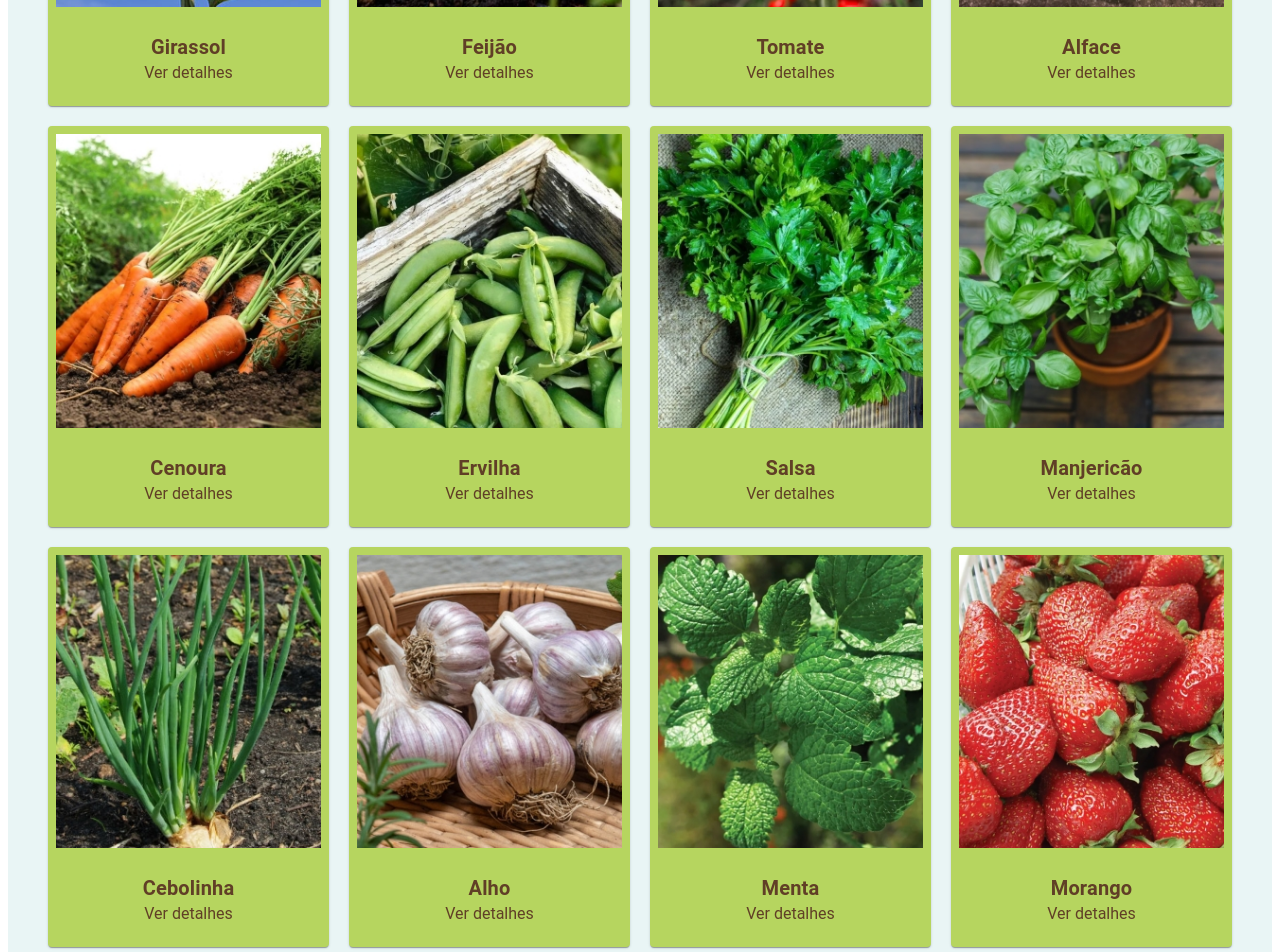
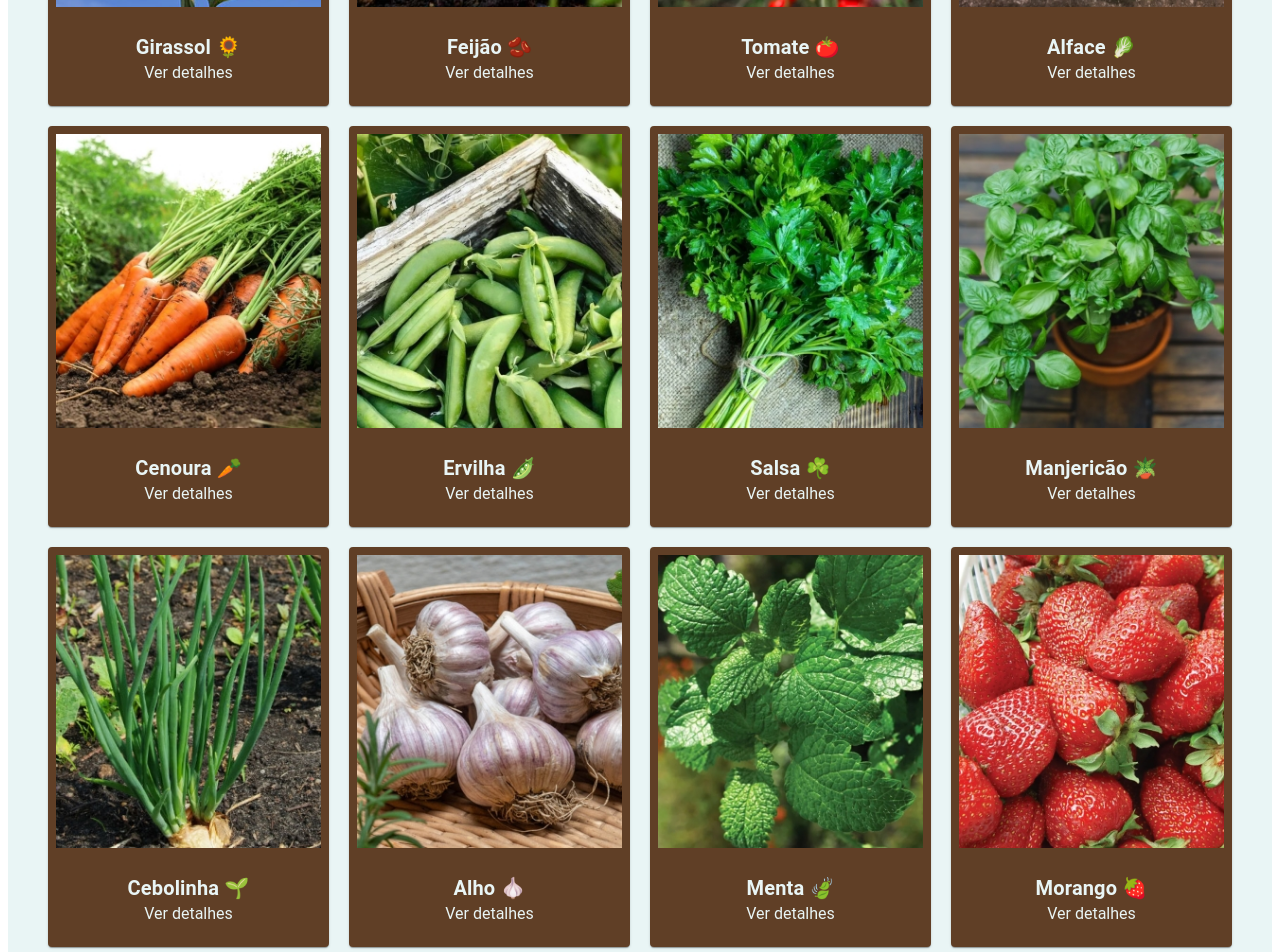
Before and after one commit to wllmrodr/Projeto_MC656, a React (Create React App) app: page /galeria in a window 1280 px wide. Shown: the part 460-1412 px from the top of the page. Built offline with nearby package versions, Linux system fonts and the light colour scheme; the HTML template or start-up script is replaced by a standard one.

Commit message:
adicionado modal com guia de plantio para cada planta

```diff
--- a/src/components/Galeria/Galeria.js
+++ b/src/components/Galeria/Galeria.js
@@ -41,8 +41,8 @@ const Galeria = () => {
           <Grid item xs={12} sm={6} md={3} key={plant.id}>
             <Card
               sx={{
-                backgroundColor: "#B6D55F",
-                color: "#603F26",
+                backgroundColor: "#603F26",
+                color: "#E9F5F5",
                 textAlign: "center",
               }}
             >
@@ -66,7 +66,7 @@ const Galeria = () => {
                   to={`/galeria/${plant.id}`}
                   style={{
                     textDecoration: "none",
-                    color: "#603F26",
+                    color: "#E9F5F5",
                     fontFamily: "'Roboto', sans-serif"
                   }}
                 >
--- a/src/components/PlantasCuriosidades.js
+++ b/src/components/PlantasCuriosidades.js
@@ -1,7 +1,7 @@
 const PlantasCuriosidades = [
   {
     id: 1,
-    name: "Girassol",
+    name: "Girassol 🌻",
     description: "O girassol é uma planta que se destaca por suas grandes flores amarelas que seguem o movimento do sol durante o dia.",
     details: [
       "Seu nome científico é Phaseolus vulgaris.",
@@ -10,10 +10,21 @@ const PlantasCuriosidades = [
       "Suas sementes são comestíveis e muito nutritivas.",
     ],
     image: "/images/plantas/girassol.jpg",
+    guide: {
+      difficulty: "⭐ Fácil - Ideal para iniciantes!",
+      steps: [
+        "Escolha o local: Escolha um local ensolarado (mínimo de 6 horas de sol por dia).",
+        "Prepare o solo: Certifique-se de que o solo esteja bem drenado e leve.",
+        "Plante as sementes: Plante as sementes a cerca de 2,5 cm de profundidade.",
+        "Regue: Mantenha o solo úmido, mas evite encharcar.",
+        "Cuide: Dê espaço entre as plantas para que cresçam bem.",
+        "💡 O girassol cresce rápido, então separe bem os espaços entre as plantas."
+      ]
+    },
   },
   {
     id: 2,
-    name: "Feijão",
+    name: "Feijão 🫘",
     description: "O feijão é uma plantinha que dá vagens verdes e dentro delas tem os feijões, que usamos para comer. Ele cresce rápido e é fácil de cuidar!",
     details: [
       "Seu nome científico é Helianthus annuus.",
@@ -22,10 +33,21 @@ const PlantasCuriosidades = [
       "Adora o sol e cresce mais bonito quando está bem iluminado, mas não gosta muito de água.",
     ],
     image: "/images/plantas/feijao.jpg",
+    guide: {
+      difficulty: "⭐ Fácil - Ideal para iniciantes!",
+      steps: [
+        "Escolha o local: Escolha um lugar com bastante sol.",
+        "Prepare o solo: Solo bem drenado e fértil.",
+        "Plante as sementes: Plante as sementes a 4-5 cm de profundidade.",
+        "Regue: Mantenha o solo úmido, sem encharcar.",
+        "Espaçamento: Dê espaço suficiente entre as plantas para elas crescerem sem competição.",
+        "💡 Plante as sementes a uma profundidade de 4-5 cm e dê bastante espaço entre as plantas para que elas cresçam com facilidade."
+      ]
+    },
   },
   {
     id: 3,
-    name: "Tomate",
+    name: "Tomate 🍅",
     description: "O tomate é uma planta que dá frutos deliciosos e versáteis, usados em saladas, molhos e muitas receitas.",
     details: [
       "Seu nome científico é Solanum lycopersicum.",
@@ -34,10 +56,21 @@ const PlantasCuriosidades = [
       "Apesar de muitas pessoas o considerarem um vegetal, ele é, na verdade, uma fruta!",
     ],
     image: "/images/plantas/tomate.jpg",
+    guide: {
+      difficulty: "⭐⭐ Moderada - Exige atenção regular.",
+      steps: [
+        "Escolha o local: Escolha um local ensolarado (mínimo de 6 horas de luz).",
+        "Prepare o solo: Solo fértil e bem drenado.",
+        "Plante as mudas: Plante as mudas de tomate, deixando as raízes cobertas, mas a parte superior da planta visível.",
+        "Regue: Regue regularmente, mas com cuidado para não encharcar.",
+        "Suporte: Coloque uma estaca ou treliça para apoiar o tomateiro enquanto cresce.",
+        "💡 Cuidado com as pragas, principalmente pulgões."
+      ]
+    },
   },
   {
     id: 4,
-    name: "Alface",
+    name: "Alface 🥬",
     description: "A alface é uma planta de folhas verdes que cresce rapidamente, perfeita para saladas frescas e saudáveis.",
     details: [
       "Seu nome científico é Lactuca sativa.",
@@ -47,10 +80,21 @@ const PlantasCuriosidades = [
       "Prefere um clima mais fresquinho, com temperaturas entre 15°C e 20°C. Se fizer muito calor, o alface pode começar a ficar amargo.",
     ],
     image: "/images/plantas/alface.jpg",
+    guide: {
+      difficulty: "⭐ Fácil - Ideal para iniciantes!",
+      steps: [
+        "Escolha o local: Escolha um local com sombra parcial (sem muito sol direto).",
+        "Prepare o solo: Solo leve e bem drenado.",
+        "Plante as sementes: Plante as sementes a 0,5 cm de profundidade.",
+        "Regue: Mantenha o solo sempre úmido.",
+        "Colha: Colha as folhas quando estiverem grandes o suficiente para consumo.",
+        "💡 Cuidado com a temperatura. Alface não gosta de calor intenso. Coloque em áreas mais frescas."
+      ]
+    },
   },
   {
     id: 5,
-    name: "Cenoura",
+    name: "Cenoura 🥕",
     description: "A cenoura é uma raiz comestível, famosa por sua cor laranja e por ser rica em vitamina A, ótima para a saúde dos olhos!",
     details: [
       "Seu nome científico é Daucus carota.",
@@ -59,10 +103,21 @@ const PlantasCuriosidades = [
       "Embora não substitua o protetor solar, pode ajudar no bronzeado de maneira natural! Isso acontece por causa do betacaroteno, que é um nutriente presente na cenoura e em outros alimentos de cor laranja e amarela.",
     ],
     image: "/images/plantas/cenoura.jpg",
+    guide: {
+      difficulty: "⭐⭐ Moderada - Exige atenção regular.",
+      steps: [
+        "Escolha o local: Escolha um local com bastante sol.",
+        "Prepare o solo: Solo solto e bem drenado, sem pedras.",
+        "Plante as sementes: Plante as sementes a 1 cm de profundidade e com espaçamento de 5 cm.",
+        "Regue: Regue com frequência, mas sem encharcar.",
+        "Colha: Colha quando as raízes estiverem grandes o suficiente, normalmente de 2 a 3 meses depois do plantio.",
+        "💡 Plante as sementes a 1 cm de profundidade e com espaçamento de 5 cm. Evite mexer no solo perto das raízes."
+      ]
+    },
   },
   {
     id: 6,
-    name: "Ervilha",
+    name: "Ervilha 🫛",
     description: "A ervilha é uma plantinha que dá vagens verdes, e dentro delas tem sementinhas pequenas e gostosas, que podemos comer fresquinhas ou cozidas.",
     details: [
       "Seu nome científico é Pisum sativum.",
@@ -70,10 +125,21 @@ const PlantasCuriosidades = [
       "São ricas em fibras, que ajudam o intestino a funcionar direitinho.",
     ],
     image: "../images/plantas/ervilha.jpg",
+    guide: {
+      difficulty: "⭐ Fácil - Ideal para iniciantes!",
+      steps: [
+        "Escolha o local: Escolha um local com sol ou sombra parcial.",
+        "Prepare o solo: Solo bem drenado e fértil.",
+        "Plante as sementes: Plante as sementes a 2-3 cm de profundidade.",
+        "Regue: Mantenha o solo úmido, mas não encharcado.",
+        "Colha: Colha as vagens quando estiverem grandes e cheias, mas ainda verdes.",
+        "💡 Coloque uma treliça ou suportes para as plantas se apoiarem. Ervilhas gostam de crescer em pé!"
+      ]
+    },
   },
   {
     id: 7,
-    name: "Salsa",
+    name: "Salsa ☘️",
     description: "A salsa é uma folhinha verde que usamos para temperar comida. Ela pode ser lisinha ou ter as folhas mais onduladas.",
     details: [
       "Seu nome científico é Petroselinum crispum.",
@@ -82,10 +148,21 @@ const PlantasCuriosidades = [
       "É um tempero usado em diferentes culturas ao redor do mundo, como, por exemplo, na culinária brasileira, italiana e tambén na chinesa.",
     ],
     image: "/images/plantas/salsa.jpg",
+    guide: {
+      difficulty: "⭐⭐ Moderada - Exige atenção regular.",
+      steps: [
+        "Escolha o local: Escolha um local com luz indireta (sombra parcial).",
+        "Prepare o solo: Solo bem drenado e fértil.",
+        "Plante as sementes: Plante as sementes a 1 cm de profundidade.",
+        "Regue: Mantenha o solo úmido, mas evite encharcar.",
+        "Colha: Colha as folhas conforme necessário para seu uso na cozinha.",
+        "💡 Pode levar algum tempo para germinar. Seja paciente!"
+      ]
+    },
   },
   {
     id: 8,
-    name: "Manjericão",
+    name: "Manjericão 🪴",
     description: "O manjericão é uma plantinha cheirosa que usamos para fazer molhos e temperar pratos gostosos, como pizza e macarrão.",
     details: [
       "Seu nome científico é Ocimum basilicum.",
@@ -94,10 +171,21 @@ const PlantasCuriosidades = [
       "Por ter um aroma forte, além de atrair abelhas, pode afastar outros insetos, o que ajuda a proteger outras plantas quanto plantado juntos!",
     ],
     image: "/images/plantas/manjericao.jpg",
+    guide: {
+      difficulty: "⭐ Fácil - Ideal para iniciantes!",
+      steps: [
+        "Escolha o local: Escolha um local com sol pleno (pelo menos 6 horas por dia).",
+        "Prepare o solo: Solo fértil e bem drenado.",
+        "Plante as sementes: Plante as sementes a 0,5 cm de profundidade.",
+        "Regue: Regue quando o solo estiver seco, mas não encharque.",
+        "Colha: Colha as folhas conforme o crescimento para usar nas receitas.",
+        "💡 Pode ser cultivado em vasos pequenos. Cuidado com o excesso de água."
+      ]
+    },
   },
   {
     id: 9,
-    name: "Cebolinha",
+    name: "Cebolinha 🌱",
     description: "A cebolinha é uma plantinha que cresce em cima da terra. Suas folhinhas verdes são ótimas para temperar pratos como sopas e saladas.",
     details: [
       "Seu nome científico é Allium schoenoprasum.",
@@ -105,10 +193,21 @@ const PlantasCuriosidades = [
       "É uma 'irmã' da cebola, já que pertencem à mesma família, porém seu sabor é mais suave.",
     ],
     image: "/images/plantas/cebolinha.jpg",
+    guide: {
+      difficulty: "⭐ Fácil - Ideal para iniciantes!",
+      steps: [
+        "Escolha o local: Escolha um local com luz indireta ou sol parcial.",
+        "Prepare o solo: Solo bem drenado e fértil.",
+        "Plante as sementes: Plante as sementes a 1 cm de profundidade.",
+        "Regue: Mantenha o solo úmido, mas sem encharcar.",
+        "Colha: Colha as folhas de forma gradual para continuar estimulando o crescimento.",
+        "💡 Colha as folhas quando estiverem com cerca de 15 cm de altura, cortando com uma tesoura, para que a planta continue crescendo e você tenha mais colheitas."
+      ]
+    },
   },
   {
     id: 10,
-    name: "Alho",
+    name: "Alho 🧄",
     description: "O alho é uma planta que cresce debaixo da terra e forma pequenos dentes que usamos para temperar muitos pratos diferentes.",
     details: [
       "Seu nome científico é Allium sativum.",
@@ -117,10 +216,21 @@ const PlantasCuriosidades = [
       "Também pode ser usado para afastar insetos! Muitos jardineiros usam sprays de alho para proteger suas plantas de pragas, como pulgões e moscas. "
     ],
     image: "/images/plantas/alho.jpg",
+    guide: {
+      difficulty: "⭐⭐ Moderada - Exige atenção regular.",
+      steps: [
+        "Escolha o local: Escolha um local com bastante sol.",
+        "Prepare o solo: Solo bem drenado e fértil.",
+        "Plante os dentes: Plante os dentes de alho com a parte pontuda para cima, a 5 cm de profundidade.",
+        "Regue: Regue com moderação, mas evite encharcar.",
+        "Colha: Colha após 8 a 10 meses, quando as folhas secarem.",
+        "💡 Após a colheita, deixe os alhos secarem ao ar livre por alguns dias antes de armazená-los."
+      ]
+    },
   },
   {
     id: 11,
-    name: "Menta",
+    name: "Menta 🍃",
     description: "A menta é uma plantinha de folhas verdes que tem um cheiro fresquinho. Usamos a menta para fazer chás e até para temperar pratos.",
     details: [
       "Tem composto chamado mentol, que tem a capacidade de ativar os receptores de frio na língua e na boca, mesmo que a temperatura não mude!",
@@ -129,10 +239,21 @@ const PlantasCuriosidades = [
       "Possui propriedades antibacterianas e pode ser usada como detergente natural para limpar superfícies da casa, além de deixar o ambiente com um cheiro fresco.",
     ],
     image: "/images/plantas/menta.jpg",
+    guide: {
+      difficulty: "⭐ Fácil - Ideal para iniciantes!",
+      steps: [
+        "Escolha o local: Escolha um local com luz indireta ou sombra parcial.",
+        "Prepare o solo: Solo fértil e bem drenado.",
+        "Plante as mudas ou sementes: Plante mudas ou sementes a 1 cm de profundidade.",
+        "Regue: Mantenha o solo úmido, mas evite encharcar.",
+        "Colha: Colha as folhas de forma regular para estimular o crescimento contínuo.",
+        "💡 A menta tende a crescer de forma invasiva. Plante em vasos para evitar que se espalhe muito."
+      ]
+    },
   },
   {
     id: 12,
-    name: "Morango",
+    name: "Morango 🍓",
     description: "O morango é uma fruta doce, suculenta e vermelha, com pequenas sementes na casca. Apesar de parecer uma única fruta, na verdade é formada por vários pequenos frutos juntos. É rico em vitamina C e antioxidantes, sendo ótimo para a saúde e muito saboroso em sobremesas!",
     details: [
       "Seu nome científico é Fragaria x ananassa.",
@@ -141,6 +262,17 @@ const PlantasCuriosidades = [
       "Apesar de o chamarmos de fruta, ele é na verdade um 'pseudo-fruto', porque o que comemos não é a semente, mas a parte que a envolve. As sementinhas que ficam na casca são os verdadeiros frutos!",
     ],
     image: "/images/plantas/morango.jpg",
+    guide: {
+      difficulty: "⭐⭐ Moderada - Exige atenção regular.",
+      steps: [
+        "Escolha o local: Escolha um local com sol pleno ou sombra parcial.",
+        "Prepare o solo: Solo bem drenado e fértil.",
+        "Plante as mudas: Plante as mudas a uma profundidade onde as raízes fiquem cobertas, mas as folhas fiquem visíveis.",
+        "Regue: Regue com moderação, mantendo o solo úmido.",
+        "Colha: Colha os morangos quando estiverem vermelhos e maduros.",
+        "💡 Plante as mudas em um espaçamento adequado para que elas tenham espaço para crescer e darem frutos."
+      ]
+    },
   },
 ];
 
```
Also changed, not shown: src/components/Galeria/DetalhesPlantas.js (+48 -4 lines).
